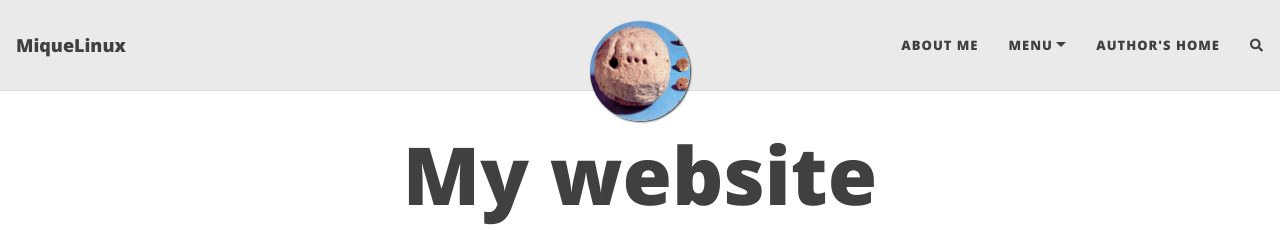
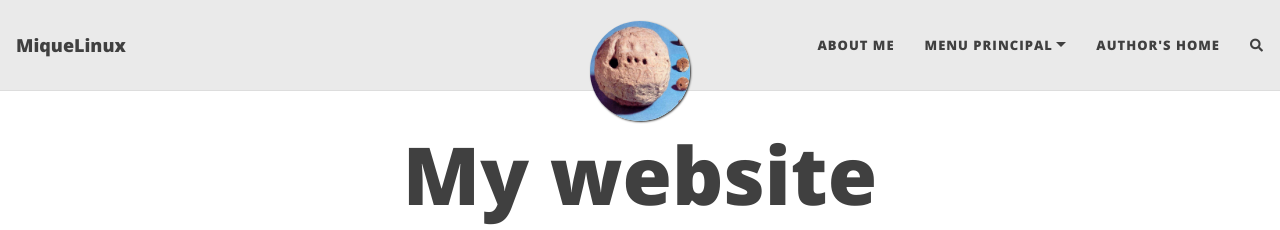
Before and after one commit to miquelinux/miquelinux.github.io, a Jekyll site: the page built from index.html, in a window 1280 px wide. Shown: the top 230 px of the page. Built offline with Jekyll 4.4.1, drawn with Linux system fonts in a browser that asks for light colours; nearby versions of some CDN libraries; the list of posts is cut into pages by our own code; comment, search, counter and statistics services are not loaded.

Commit message:
Add files via SSH

```diff
--- a/_config.yml
+++ b/_config.yml
@@ -21,8 +21,9 @@ author: MiqueLinux
 
 navbar-links:
   About Me: "aboutme"
-  Menu:
+  Menu Principal:
     - Portada: "https://miquelinux.github.io"
+    - finaly-org: "https://finaly-org.github.io"
     - Learn markdown: "https://www.markdowntutorial.com/"
   Author's home: "https://finaly.org"
 
```
